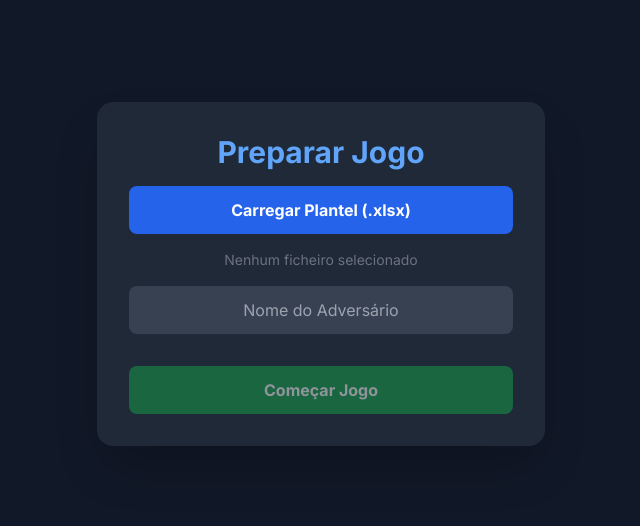
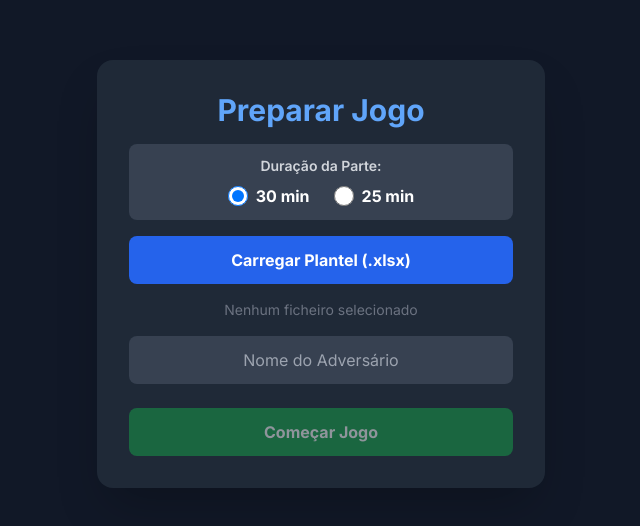
Before and after one commit to AndreBitZ91/andebol-stats, a plain HTML site: page index.html in a window 1280 px wide. Shown: the part 126-652 px from the top of the page, without its empty margins (319-959 px from the left). Drawn offline with nearby package versions, Linux system fonts and the light colour scheme.

Commit message:
Update index.html

```diff
--- a/index.html
+++ b/index.html
@@ -5,7 +5,6 @@
     <meta name="viewport" content="width=device-width, initial-scale=1.0">
     <title>Análise de Andebol - Profissional</title>
     <script src="https://cdn.tailwindcss.com"></script>
-    <!-- Bibliotecas para Excel e PDF -->
     <script src="https://cdnjs.cloudflare.com/ajax/libs/xlsx/0.18.5/xlsx.full.min.js"></script>
     <script src="https://cdnjs.cloudflare.com/ajax/libs/jspdf/2.5.1/jspdf.umd.min.js"></script>
     <script src="https://cdnjs.cloudflare.com/ajax/libs/jspdf-autotable/3.5.23/jspdf.plugin.autotable.min.js"></script>
@@ -18,12 +17,29 @@
     <div id="welcomeModal" class="fixed inset-0 bg-gray-900 flex items-center justify-center z-50 p-4">
         <div class="bg-gray-800 rounded-2xl p-8 w-full max-w-md text-center shadow-2xl">
             <h2 class="text-3xl font-bold text-blue-400 mb-4">Preparar Jogo</h2>
-            <div class="space-y-4 mb-8">
+
+            <div class="space-y-4 mb-6">
+                <!-- Seleção de Duração (NOVO) -->
+                <div class="bg-gray-700 p-3 rounded-lg">
+                    <p class="text-sm text-gray-300 mb-2 font-semibold">Duração da Parte:</p>
+                    <div class="flex justify-center gap-6">
+                        <label class="inline-flex items-center cursor-pointer">
+                            <input type="radio" name="gameDuration" value="30" class="form-radio text-blue-500 h-5 w-5" checked>
+                            <span class="ml-2 text-white font-bold">30 min</span>
+                        </label>
+                        <label class="inline-flex items-center cursor-pointer">
+                            <input type="radio" name="gameDuration" value="25" class="form-radio text-blue-500 h-5 w-5">
+                            <span class="ml-2 text-white font-bold">25 min</span>
+                        </label>
+                    </div>
+                </div>
+
                 <input type="file" id="welcome-file-input-A" class="hidden" accept=".xlsx">
                 <label for="welcome-file-input-A" class="cursor-pointer w-full block bg-blue-600 hover:bg-blue-700 text-white font-bold py-3 px-4 rounded-lg">Carregar Plantel (.xlsx)</label>
                 <p id="file-name-A" class="text-sm text-gray-500 h-5">Nenhum ficheiro selecionado</p>
                 <input type="text" id="welcome-team-b-name" placeholder="Nome do Adversário" class="w-full bg-gray-700 text-white text-center p-3 rounded-lg">
             </div>
+
             <button id="startGameBtn" class="w-full bg-green-600 hover:bg-green-700 text-white font-bold py-3 px-6 rounded-lg disabled:opacity-50" disabled>Começar Jogo</button>
         </div>
     </div>
@@ -70,7 +86,6 @@
             <div class="flex gap-2 mt-4">
                 <button id="undoBtn" class="flex-1 bg-gray-600 hover:bg-gray-500 text-white py-2 rounded-lg font-bold">↩ Desfazer</button>
                 <button id="exportExcelBtn" class="flex-1 bg-green-700 hover:bg-green-600 text-white py-2 rounded-lg font-bold">📊 Excel</button>
-                <!-- Botão Atualizado -->
                 <button id="resetGameBtn" class="flex-1 border border-red-600 text-red-500 hover:bg-red-600 hover:text-white py-2 rounded-lg font-bold">⚠️ Novo Jogo</button>
             </div>
         </div>
@@ -94,7 +109,6 @@
                     <button id="twoMinOpponentBtn" class="bg-red-900 text-white font-bold py-2 rounded-xl">2 Minutos (Adv)</button>
                 </div>
 
-                <!-- Timeline Simplificada -->
                 <h4 class="text-lg font-bold text-gray-400 mt-6 mb-2">Últimos Eventos</h4>
                 <div id="timeline-list" class="text-xs text-gray-300 space-y-1 h-48 overflow-y-auto bg-gray-900 p-2 rounded"></div>
             </div>
@@ -102,7 +116,6 @@
     </div>
 
     <!-- Modais -->
-    <!-- Modal Remate -->
     <div id="shotModal" class="hidden fixed inset-0 bg-black bg-opacity-90 flex items-center justify-center z-50 p-4">
         <div class="bg-gray-800 p-6 rounded-2xl w-full max-w-sm text-center">
             <h3 class="text-xl font-bold mb-2 text-blue-400" id="shotPlayerName">Jogador</h3>
@@ -124,7 +137,6 @@
         </div>
     </div>
 
-    <!-- Modal Sanções -->
     <div id="sanctionsModal" class="hidden fixed inset-0 bg-black bg-opacity-90 flex items-center justify-center z-50 p-4">
         <div class="bg-gray-800 p-6 rounded-2xl w-full max-w-xs text-center">
             <h3 class="text-xl font-bold mb-4 text-red-500">Sanção Disciplinar</h3>
@@ -137,7 +149,6 @@
         </div>
     </div>
 
-    <!-- Modal Ações Positivas -->
     <div id="positiveActionModal" class="hidden fixed inset-0 bg-black bg-opacity-90 flex items-center justify-center z-50 p-4">
         <div class="bg-gray-800 p-6 rounded-2xl w-full max-w-xs text-center">
             <h3 class="text-xl font-bold mb-4 text-green-400">Ação Positiva</h3>
@@ -150,7 +161,6 @@
         </div>
     </div>
 
-    <!-- Modal Ações Negativas -->
     <div id="negativeActionModal" class="hidden fixed inset-0 bg-black bg-opacity-90 flex items-center justify-center z-50 p-4">
         <div class="bg-gray-800 p-6 rounded-2xl w-full max-w-xs text-center">
             <h3 class="text-xl font-bold mb-4 text-red-400">Ação Negativa</h3>
```
